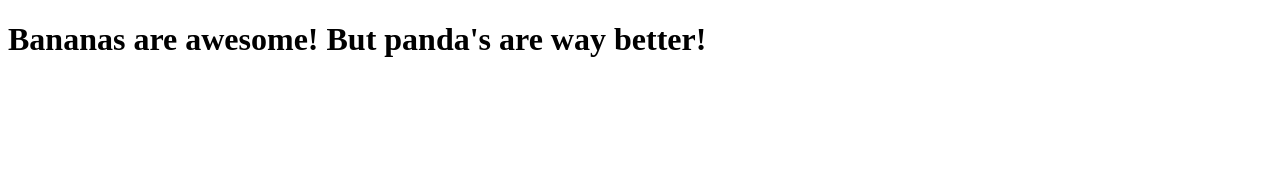
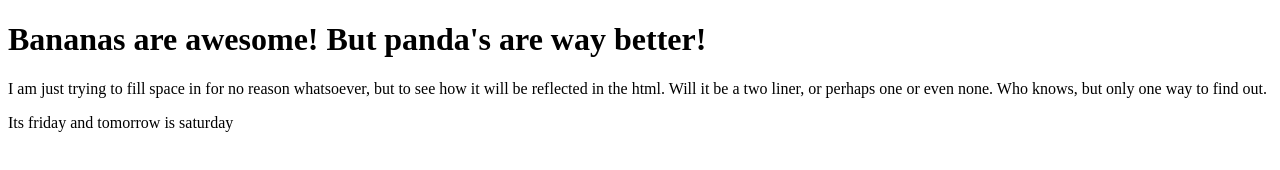
Before and after one commit to sawyer19l/web_developing, a plain HTML site: page site/index.html in a window 1280 px wide. Drawn offline with Linux system fonts and the light colour scheme.

Commit message:
paragraph addition

```diff
--- a/site/index.html
+++ b/site/index.html
@@ -5,5 +5,7 @@
 </head>
 <body>
 <h1>Bananas are awesome! But panda's are way better!</h1>
+<p>I am just trying to fill space in for no reason whatsoever, but to see how it will be reflected in the html. Will it be a two liner, or perhaps one or even none. Who knows, but only one way to find out.</p>
+<p>Its friday and tomorrow is saturday</p>
 </body>
 </html>
```
